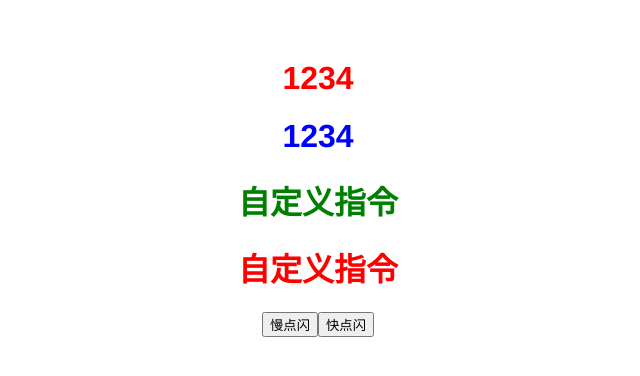
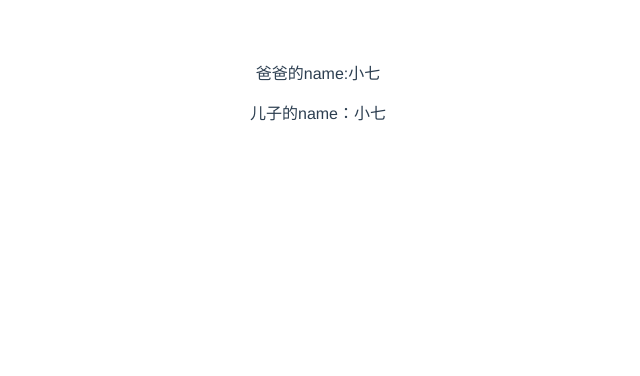
Before and after one commit to oylx/chunfengshili, a Vue app in the folder 3vue/eight-queen/: page / in a window 1280 px wide. Shown: the top 376 px of the page, without its empty margins (322-962 px from the left). Built offline with nearby package versions, Linux system fonts and the light colour scheme.

Commit message:
sync双向数据流

```diff
--- a/3vue/eight-queen/src/App.vue
+++ b/3vue/eight-queen/src/App.vue
@@ -1,6 +1,7 @@
 <template>
   <div id="app">
-    <s-color></s-color>
+    <s-sync></s-sync>
+<!--    <s-color></s-color>-->
 
 <!--    <s-provide></s-provide>-->
 <!--    <component-attr></component-attr>-->
@@ -46,12 +47,14 @@
 // import Decorate from '@/components/Decorate';
 // import ComponentAttr from '@/components/ComponentAttr';
 // import SProvide from '@/components/SProvide';
-import SColor from '@/components/SColor';
+// import SColor from '@/components/SColor';
+import SSync from '@/components/SSync';
 
 export default {
   name: 'App',
   components: {
-    SColor,
+    SSync,
+    // SColor,
     // SProvide,
     // ComponentAttr,
     // Decorate,
--- /dev/null
+++ b/3vue/eight-queen/src/components/SSync.vue
@@ -0,0 +1,16 @@
+<template>
+  <parent></parent>
+</template>
+
+<script>
+import Parent from '@/components/sync/parent';
+
+export default {
+  name: 'SSync',
+  components: { Parent },
+};
+</script>
+
+<style scoped>
+
+</style>
--- /dev/null
+++ b/3vue/eight-queen/src/components/sync/parent.vue
@@ -0,0 +1,29 @@
+<template>
+  <div>
+    <p>爸爸的name:{{ name }}</p>
+    <son :name.sync="name"></son>
+  </div>
+</template>
+
+<script>
+import Son from '@/components/sync/son';
+
+export default {
+  name: 'parent',
+  components: { Son },
+  data() {
+    return {
+      name: '苏菲娅',
+    };
+  },
+  mounted() {
+    setTimeout(()=> {
+      this.name = '艾莎'
+    }, 8000)
+  }
+};
+</script>
+
+<style scoped>
+
+</style>
--- /dev/null
+++ b/3vue/eight-queen/src/components/sync/son.vue
@@ -0,0 +1,21 @@
+<template>
+<div>
+  <p>儿子的name：{{name}}</p>
+</div>
+</template>
+
+<script>
+export default {
+  name: 'son',
+  props: ['name'],
+  mounted() {
+    setTimeout(() => {
+      this.$emit('update:name', '小七')
+    },5000)
+  }
+};
+</script>
+
+<style scoped>
+
+</style>
```
